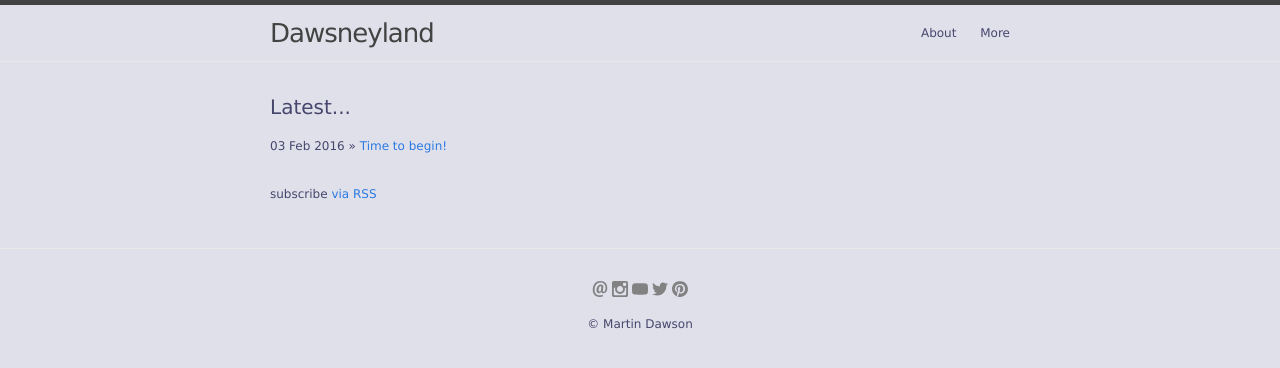
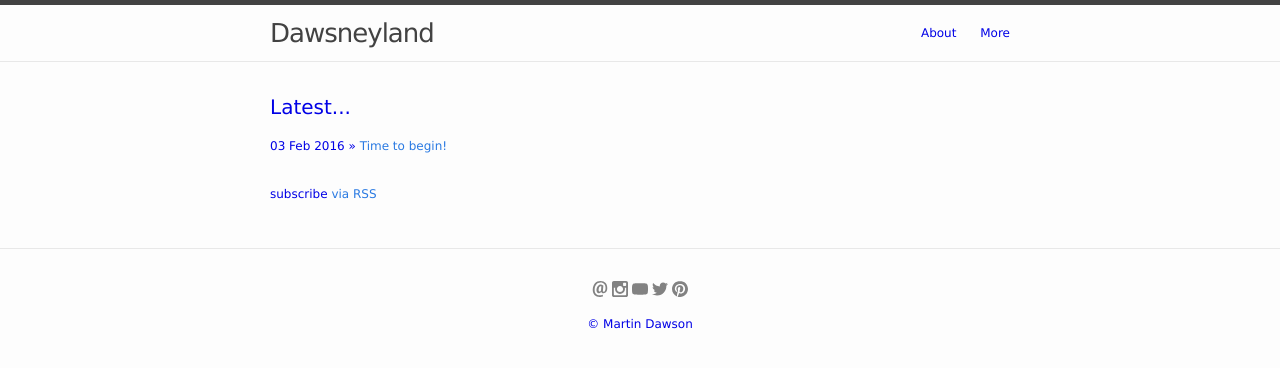
Before and after one commit to dawsneyland/formerdland, a Jekyll site: the page built from index.html, in a window 1280 px wide. Shown: the top 368 px of the page. Built offline with Jekyll 4.4.1, drawn with Linux system fonts in a browser that asks for light colours.

Commit message:
Update main.scss
Change background to white, and text color to blue

```diff
--- a/css/main.scss
+++ b/css/main.scss
@@ -8,14 +8,14 @@
 // Our variables
 $base-font-family: Verdana, "Bitstream Vera Sans", sans-serif; /* "Helvetica Neue", Helvetica, Arial, sans-serif; */
 $base-font-size:   12px;
-$base-font-weight: 400;
+$base-font-weight: 300;
 $small-font-size:  $base-font-size * 0.875;
 $base-line-height: 1.5;
 
 $spacing-unit:     30px;
 
-$text-color:       #46466c;
-$background-color: #e0e0eb;
+$text-color:       #0000e6;
+$background-color: #fdfdfd;
 $brand-color:      #2a7ae2;
 
 $grey-color:       #828282;
```
